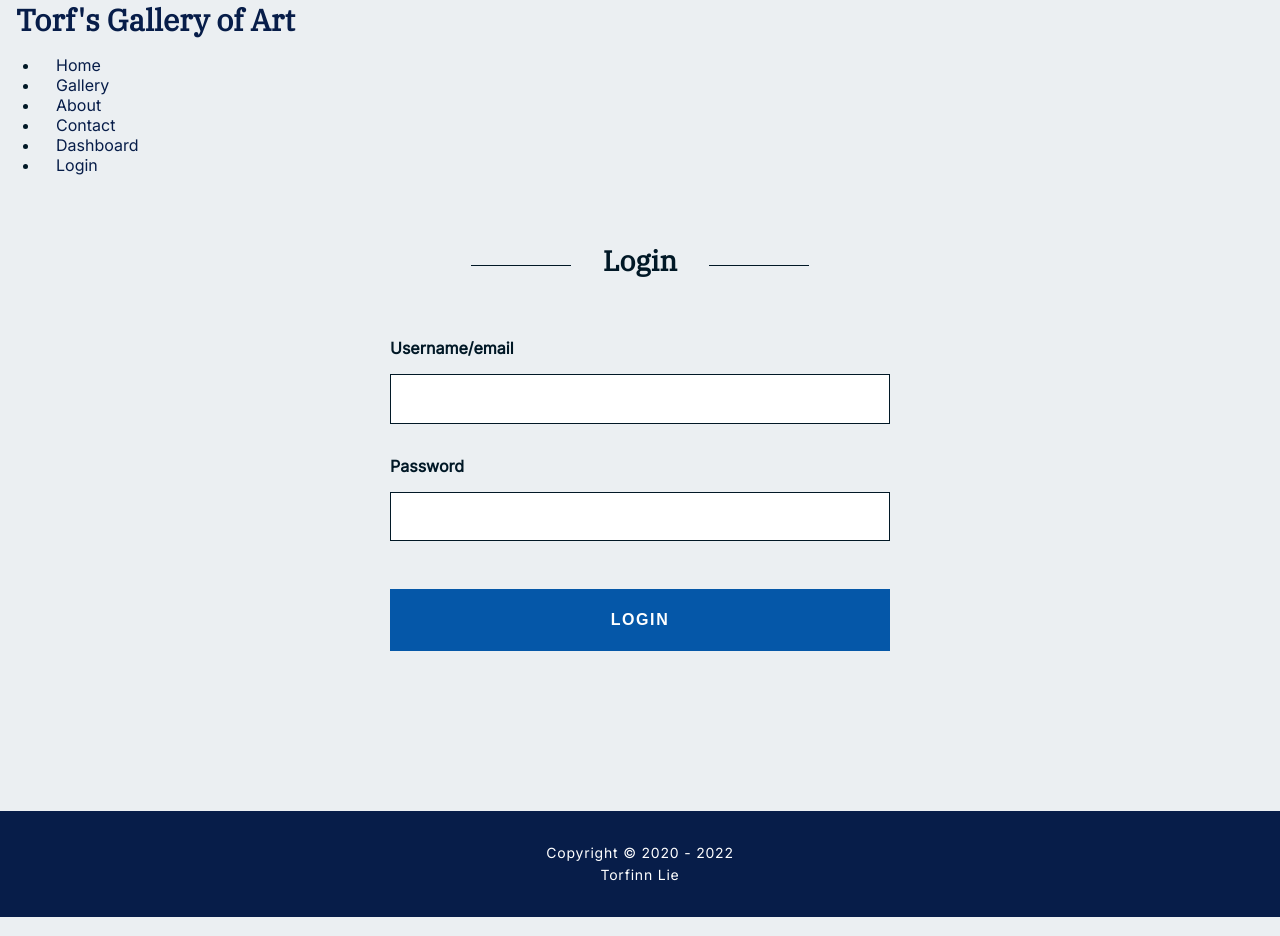
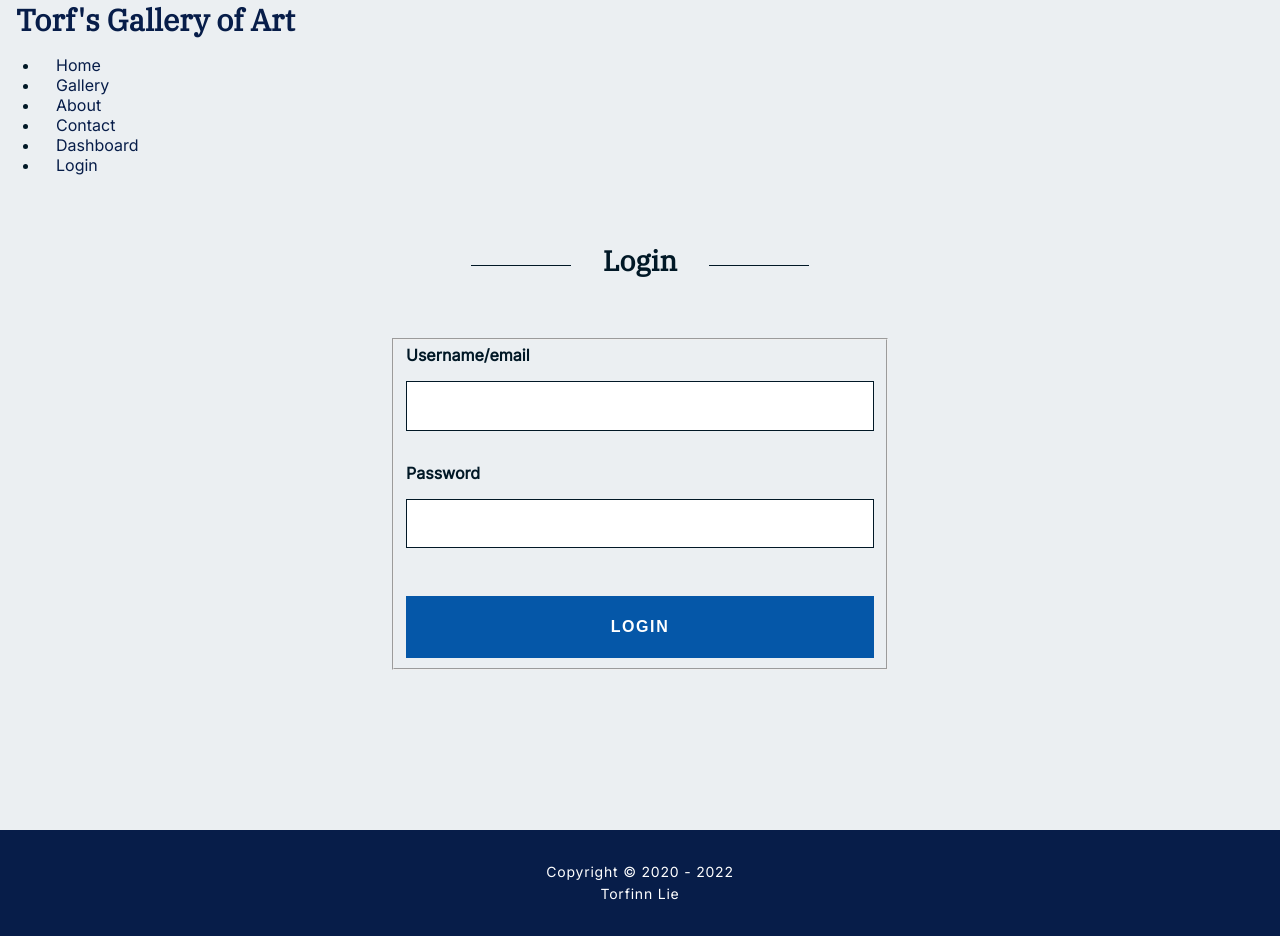
Before and after one commit to lunadragon06/torfs-art-gallery, a React (Create React App) app: page /login in a window 1280 px wide. Built offline with nearby package versions, Linux system fonts and the light colour scheme.

Commit message:
Update Login.js

```diff
--- a/src/components/pages/Login.js
+++ b/src/components/pages/Login.js
@@ -1,15 +1,65 @@
+/* import axios from "axios";
+import AuthContext from "../../context/authContext";
+import { BASE_URL, TOKEN_PATH } from "../../constants/data";
+import FormError from "../../common/FormError"; */
 import Heading from "../layout/Heading";
+/* import { useForm } from "react-hook-form";
+import { useNavigate } from "react-router-dom";
+import { useState, useContext } from "react";
+import * as yup from "yup";
+import { yupResolver } from "@hookform/resolvers/yup";
+
+const url = BASE_URL + TOKEN_PATH;
+
+const schema = yup.object().shape({
+	username: yup.string().required("Please enter your username"),
+	password: yup.string().required("Please enter your password"),
+}); */
 
 export default function Login() {
+    /*
+    const [submitting, setSubmitting] = useState(false);
+	const [loginError, setLoginError] = useState(null);
+
+	const history = useNavigate();
+
+    const { register, handleSubmit, formState: { errors } } = useForm ({
+        resolver: yupResolver(schema),
+    });
+
+	const [auth, setAuth] = useContext(AuthContext);
+
+	async function onSubmit(data) {
+		setSubmitting(true);
+		setLoginError(null);
+
+		console.log(data);
+
+		try {
+			const response = await axios.post(url, data);
+			console.log("response", response.data);
+			setAuth(response.data);
+			history("/dashboard");
+		} catch (error) {
+			console.log("error", error);
+			setLoginError(error.toString());
+		} finally {
+			setSubmitting(false);
+		}
+	}
+    */
+
 	return (
 		<>
 			<Heading content="Login" />
 			<form>
+            <fieldset>
                 <label htmlFor="uname">Username/email</label>
                     <input type="text" name="uname" required />
                 <label htmlFor="psw">Password</label>
                     <input type="password" name="psw" required />
                 <button className="loginbtn" type="submit">Login</button>
+            </fieldset>
             </form>
 		</>
 	);
```
